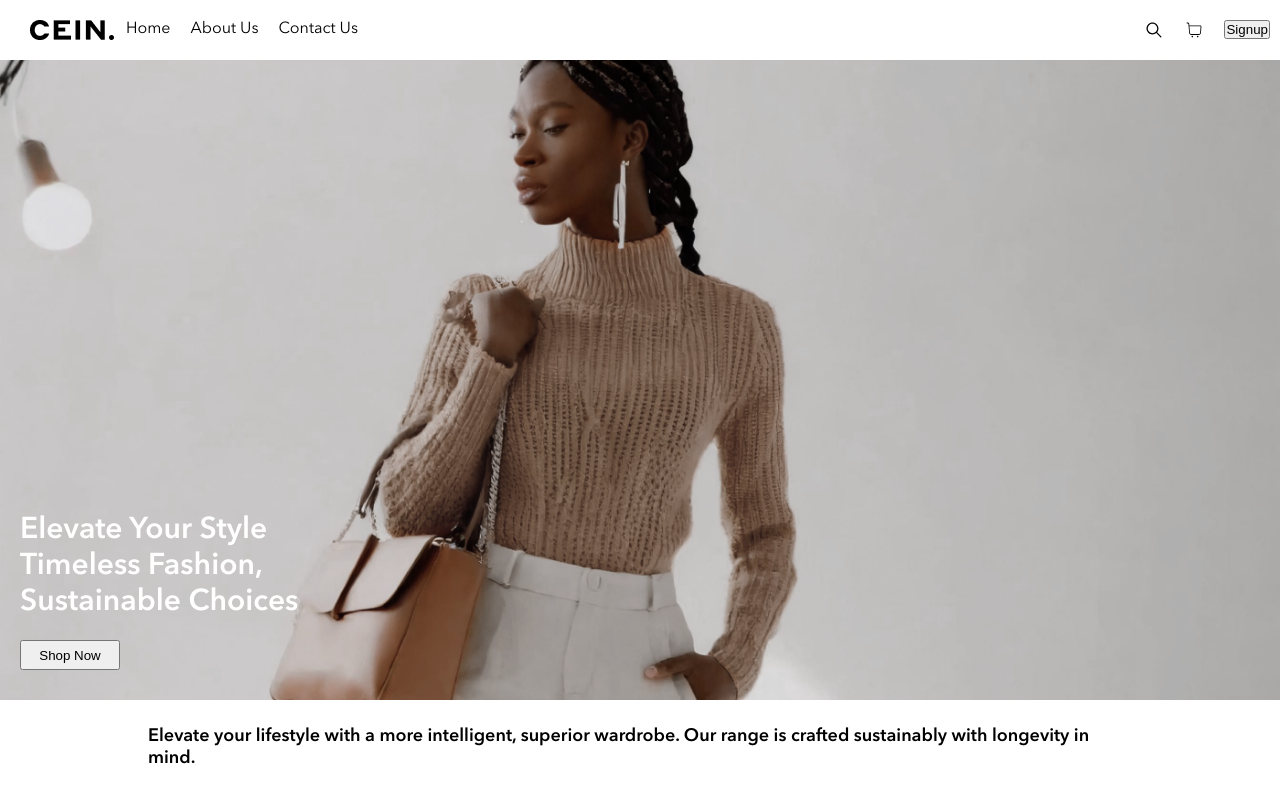
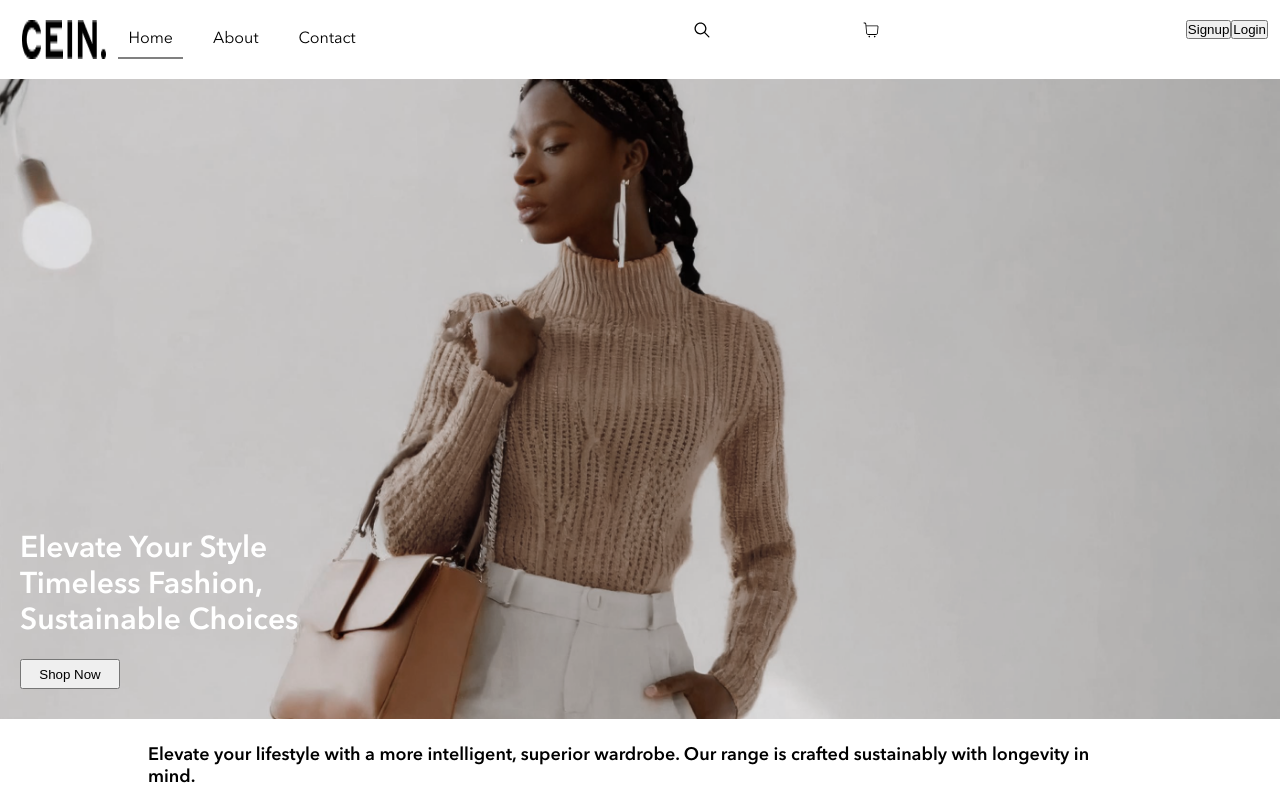
Before and after one commit to ob6854w/eco-fashion-marketplace-client, a React (Create React App) app: page / in a window 1280 px wide. Shown: the top 800 px of the page. Built offline with nearby package versions, Linux system fonts and the light colour scheme.

Commit message:
updated signup and login button

```diff
--- a/src/components/Navbar/Navbar.js
+++ b/src/components/Navbar/Navbar.js
@@ -13,16 +13,26 @@ function Navbar() {
         <div className="navbar__container-wrapper">
           <img className="navbar__logo" src={logo} alt="logo" />
           <div className="navbar__container-menu">
-            <a>Home</a>
-            <a>About Us</a>
-            <a>Contact Us</a>
+            <Link to="/">
+            <a className="navbar__link active">Home</a> </Link>
+            <Link to="/about">
+            <a className="navbar__link">About</a>
+            </Link>
+            <Link to="/contact">
+            <a className="navbar__link">Contact</a>
+            </Link>
           </div>
         </div>
         <div className="navbar__icons-container">
           <IoIosSearch className="navbar__icons-container-icon" />
           <CiShoppingCart className="navbar__icons-container-icon" />
+        </div>
+          <div className="navbar__button">
           <Link to="/signup">
-          <button className="navbar___button">Signup</button>
+          <button className="navbar___button-signup">Signup</button>
+          </Link>
+          <Link to="/login">
+          <button className="navbar___button-login">Login</button>
           </Link>
         </div>
       </div>
--- a/src/components/Navbar/Navbar.scss
+++ b/src/components/Navbar/Navbar.scss
@@ -7,6 +7,7 @@
   &__container {
     display: flex;
     justify-content: space-between;
+
 
     &-icon {
       font-size: 20px;
@@ -20,7 +21,10 @@
       display: none;
       font-family: 'Avenir-regular';
       @include tablet {
-        display: block;
+        display: flex;
+        justify-content: center;
+        align-items: center;
+
       }
     }
     &-menu a {
@@ -38,13 +42,21 @@
     }
   }
 
+  &__link {
+     color :black;
+  }
+  &__link:hover, .active{
+    border-bottom:2px solid #808080;
+    cursor:pointer;
+  }
+
   &__icons-container {
     display: flex;
     justify-content: space-between;
-    width: 30%;
+    width: 15%;
 
     @include tablet {
-      width: 10%;
+      width: 15%;
     }
     &-icon {
       font-size: 20px;
@@ -52,6 +64,18 @@
   }
 
   &__button{
+    display:flex;
+    cursor: pointer;
+    border-radius:5px;
+    font-family: 'Avenir-regular';
+    background: rgba(107, 106, 106, 0);
+    color: #808080;
+    border: none;
+    transition: .3s ease;
+    padding-right: 2px;
+  }
 
+  &__button:hover{
+    background: rgba(158, 139, 139, 0.6)
   }
 }
```
